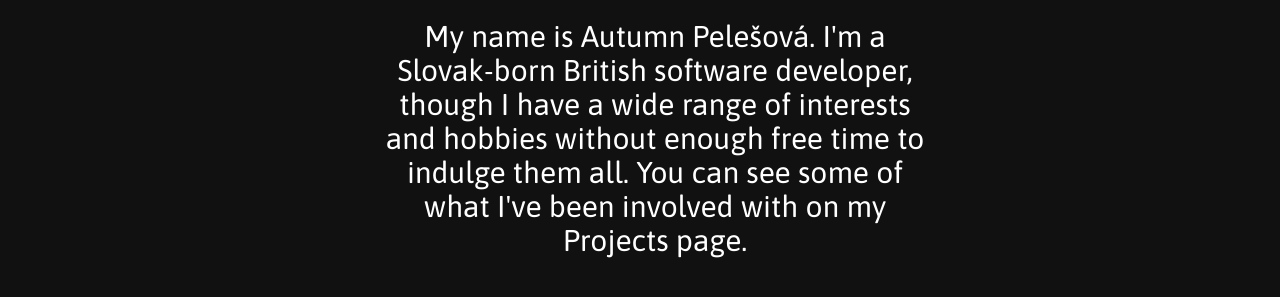
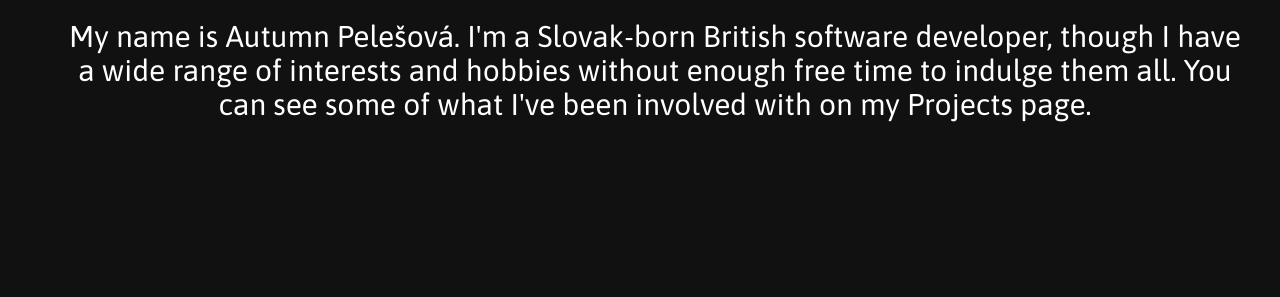
Before and after one commit to AutumnHaunted/autumnhaunted.github.io, a plain HTML site: page profile.html in a window 1280 px wide. Shown: the part 263-560 px from the top of the page. Drawn offline with Linux system fonts and the light colour scheme.

Commit message:
testing why my phone isn't display it correctly

```diff
--- a/css/style.css
+++ b/css/style.css
@@ -67,19 +67,21 @@ a
 	padding: 30px;
 }
 
-@media screen and (min-width: 961px) {
+@media screen and (min-width: 961px)
+{
 .middlecontainer
 {
 	display: flex;
 	align-items: center;
 	justify-content: center;
 	padding: 30px;
-	margin-left: 25%;
-	margin-right: 25%;
+	margin-left: 0%;
+	margin-right: 0%;
 }
 }
 
-@media screen and (max-width: 960px) {
+@media screen and (max-width: 960px)
+{
 .middlecontainer
 {
 	display: flex;
```
